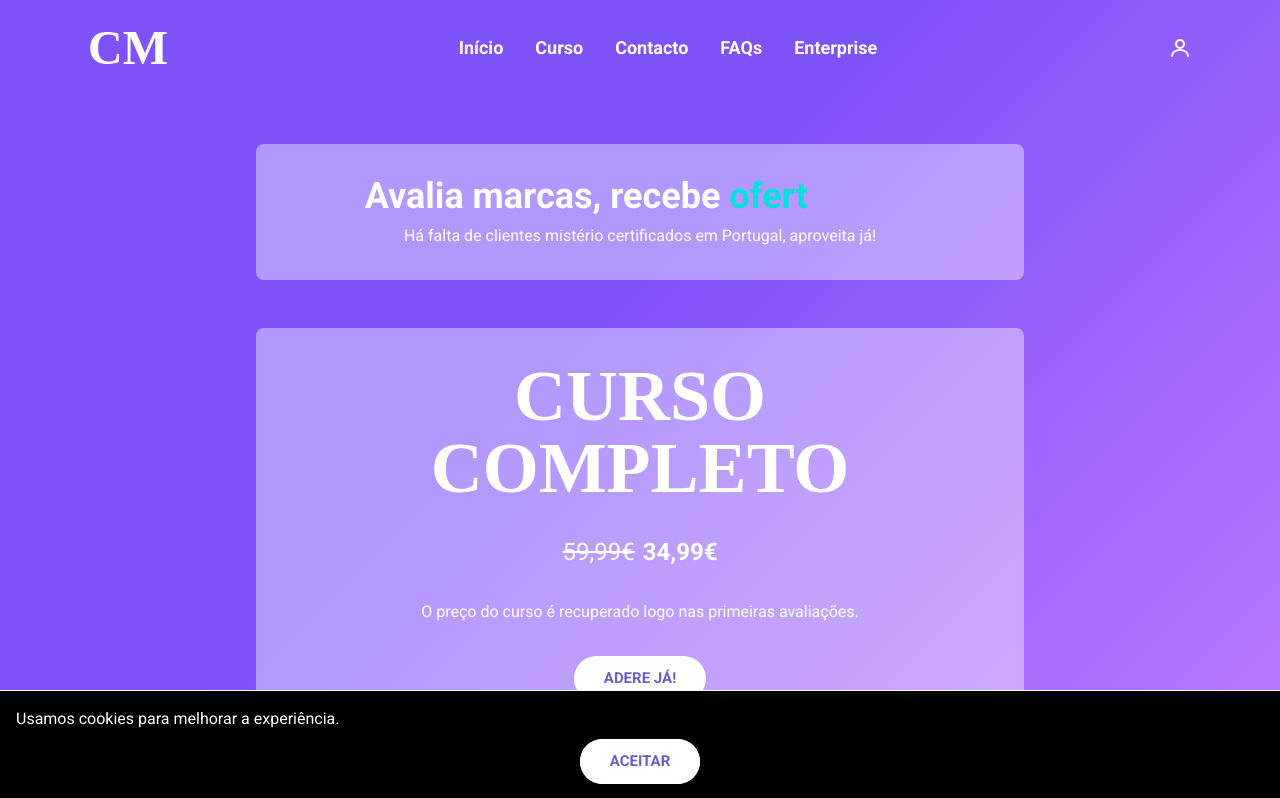
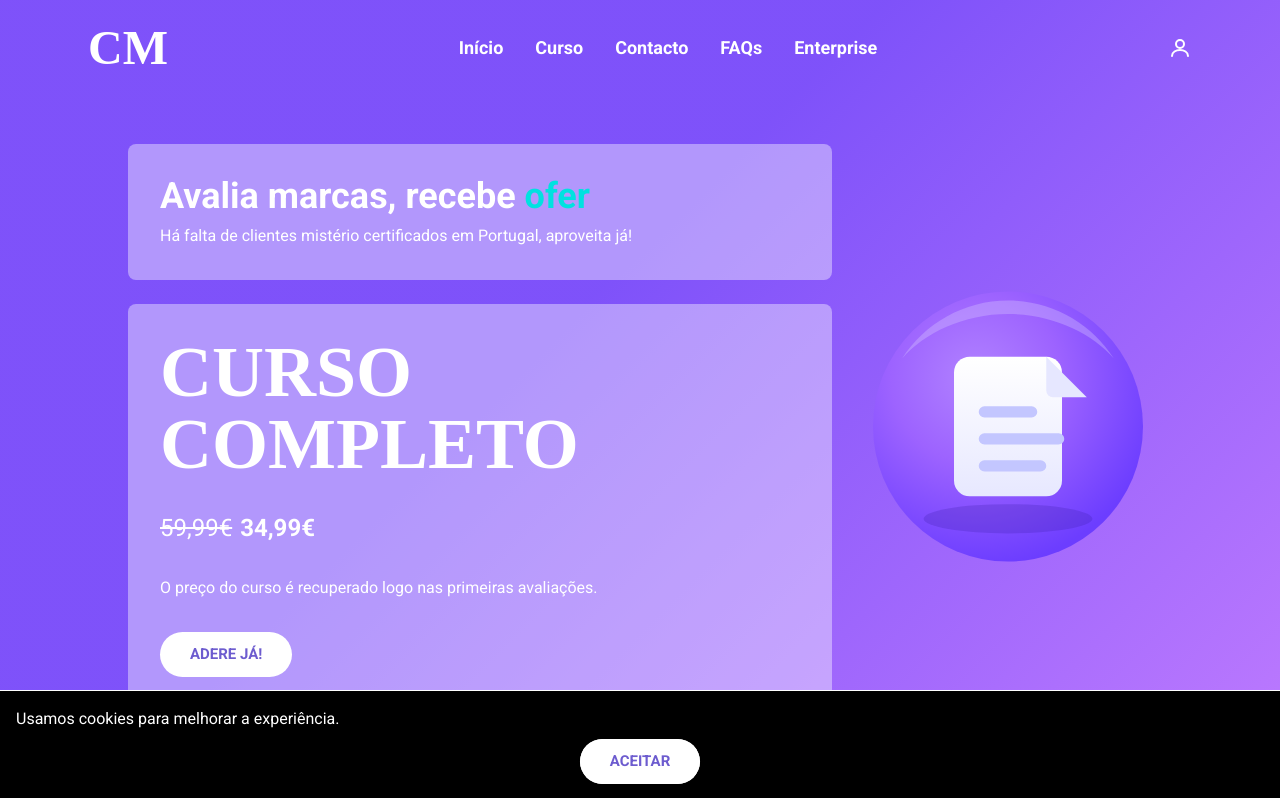
Before and after one commit to msantos51/clientemisterio, a Next.js app in the folder frontend/: page / in a window 1280 px wide. Shown: the top 798 px of the page. Built offline with nearby package versions, Linux system fonts and the light colour scheme; no server answers; a web font is replaced by a local one.

Commit message:
Adjust home layout with decorative image

```diff
--- a/frontend/app/(public)/page.tsx
+++ b/frontend/app/(public)/page.tsx
@@ -1,5 +1,6 @@
 'use client'
 
+import Image from 'next/image'
 import Link from 'next/link'
 import { useEffect, useState, type SVGProps } from 'react'
 
@@ -139,12 +140,16 @@ export default function HomePage() {
   return (
     // Container principal com espaçamento uniforme de 1rem entre secções
     <main className="space-y-4">
-      {/* Secção introdutória com texto informativo sobre Cliente Mistério */}
+      {/* Secção que agrupa as duas primeiras caixas do lado esquerdo e a imagem decorativa à direita */}
       <section className="p-4">
+        {/* Layout responsivo que muda de coluna (mobile) para linha (desktop) */}
+        <div className="mx-auto flex w-full max-w-5xl flex-col gap-8 md:flex-row md:items-stretch">
+          {/* Coluna esquerda com o texto introdutório e a secção do curso */}
+          <div className="flex flex-1 flex-col gap-6">
             {/* Caixa branca translúcida contendo o texto explicativo */}
-        <div className="mx-auto w-full max-w-3xl rounded-lg bg-white/40 p-8 text-center text-white">
+            <div className="w-full rounded-lg bg-white/40 p-8 text-left text-white">
               {/* Texto principal com efeito de escrita nas palavras finais, destacado a negrito e com a cor solicitada */}
-          <p className="text-2xl font-extrabold text-center leading-tight md:text-4xl">
+              <p className="text-left text-2xl font-extrabold leading-tight md:text-4xl">
                 Avalia marcas, recebe{' '}
                 <span
                   aria-live="polite"
@@ -155,19 +160,15 @@ export default function HomePage() {
                 </span>
               </p>
               {/* Mensagem adicional apresentada logo abaixo com hifenização automática para manter espaçamento natural em ecrãs pequenos */}
-          <p lang="pt-PT" className="mt-2 text-justify text-pretty md:text-center md:hyphens-none">
-
+              <p lang="pt-PT" className="mt-2 text-left text-pretty">
                 Há falta de clientes mistério certificados em Portugal, aproveita já!
               </p>
             </div>
-      </section>
 
-      {/* Secção inicial com título e botão de adesão */}
-      <section className="flex flex-col items-center gap-8 p-4 text-center text-white">
-        {/* Caixa branca translúcida que se ajusta ao tamanho do conteúdo */}
-        <div className="mx-auto w-full max-w-3xl rounded-lg bg-white/40 p-8">
+            {/* Secção inicial com título, preço e botão de adesão */}
+            <div className="w-full rounded-lg bg-white/40 p-8 text-left text-white">
               {/* Bloco com o título principal e botão de adesão */}
-          <div className="flex flex-col items-center justify-center space-y-8">
+              <div className="flex flex-col items-start justify-center space-y-8">
                 {/* Título principal com a fonte Saira Stencil One e tamanho ajustado */}
                 <h1 className="logo-font text-3xl font-bold leading-none md:text-7xl">
                   <span className="block">CURSO</span>
@@ -192,6 +193,20 @@ export default function HomePage() {
                 </Link>
               </div>
             </div>
+          </div>
+
+          {/* Coluna direita com a imagem decorativa alinhada ao topo das secções */}
+          <div className="flex w-full justify-center md:w-auto md:justify-end">
+            <Image
+              src="/images/document-icon.svg"
+              alt="Ícone decorativo de documento sobre fundo violeta"
+              width={320}
+              height={320}
+              className="h-auto w-56 md:w-64 lg:w-72"
+              priority
+            />
+          </div>
+        </div>
       </section>
 
       {/* Secção informativa com três caixas e símbolos associados */}
```
Also changed, not shown: frontend/public/images/document-icon.svg (added). Lines whose indentation alone changed are shown as unchanged.
